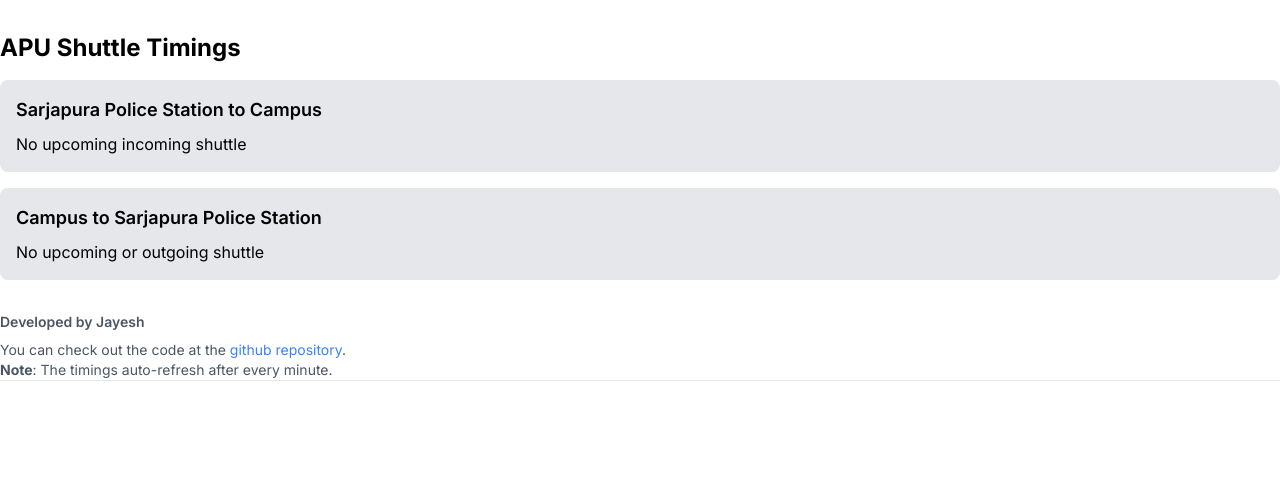
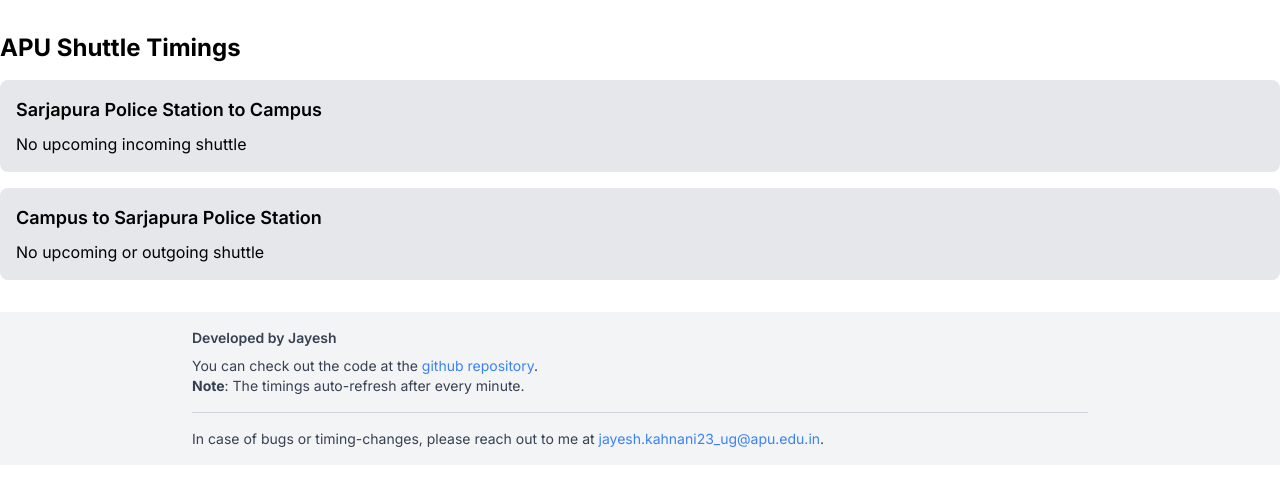
Before and after one commit to Jayesh-kahnani/APU-Shuttle, a Next.js app: page / in a window 1280 px wide. Shown: the top 486 px of the page. Built offline with nearby package versions, Linux system fonts and the light colour scheme.

Commit message:
ultimate final update

```diff
--- a/app/page.js
+++ b/app/page.js
@@ -1,10 +1,9 @@
-"use client"
+"use client";
 import React, { useState, useEffect } from "react";
 
 // outgoing = campus to station
 // incoming = station to campus
 const ShuttlePage = () => {
-
   const weekdayOutgoing = [
     440, 455, 470, 485, 500, 515, 530, 545, 580, 605, 645, 840, 885, 960, 990,
     1020, 1035, 1050, 1065, 1080, 1095, 1110, 1140, 1170, 1195, 1215, 1245,
@@ -23,23 +22,6 @@ const ShuttlePage = () => {
     450, 480, 510, 540, 600, 855, 900, 975, 1005, 1035, 1065, 1095, 1155, 1230,
     1290,
   ];
-  // weekend incoming
-  // 7: 30am
-// 8:00am
-// 8:30
-// 9am
-// 10am
-// 14:15
-// 15:00
-// 16:15
-// 16:45
-// 17:15
-// 17:45
-// 18:15
-// 19:15
-// 20:30
-// 21:30
-
 
   const [nextOutgoing, setNextOutgoing] = useState(null);
   const [nextIncoming, setNextIncoming] = useState(null);
@@ -119,7 +101,6 @@ const ShuttlePage = () => {
     return () => clearInterval(interval);
   }, []);
 
-
   return (
     <>
       <div className="container mx-auto mt-8 px-4 sm:px-0">
@@ -159,18 +140,34 @@ const ShuttlePage = () => {
           </div>
         </div>
       </div>
-      <div className="text-sm text-gray-600 mt-8 px-4 sm:px-0">
-        <p className="font-semibold">Developed by Jayesh</p>
-        <p className="mt-2">
+      <div className="bg-gray-100 mt-8 py-4 px-4 sm:px-6">
+        <div className="max-w-4xl mx-auto">
+          <p className="text-sm text-gray-700 font-semibold">
+            Developed by Jayesh
+          </p>
+          <p className="text-sm text-gray-700 mt-2">
             You can check out the code at the{" "}
             <a
               href="https://github.com/Jayesh-kahnani/APU-Shuttle"
               className="text-blue-500 hover:underline"
             >
               github repository
-          </a>. <br />
+            </a>
+            . <br />
             <strong>Note</strong>: The timings auto-refresh after every minute.
-        </p><hr></hr>
+          </p>
+          <hr className="my-4 border-gray-300" />
+          <p className="text-sm text-gray-700">
+            In case of bugs or timing-changes, please reach out to me at{" "}
+            <a
+              href="mailto:jayesh.kahnani23_ug@apu.edu.in"
+              className="text-blue-500 hover:underline"
+            >
+              jayesh.kahnani23_ug@apu.edu.in
+            </a>
+            .
+          </p>
+        </div>
       </div>
     </>
   );
```
Lines whose indentation alone changed are shown as unchanged.
